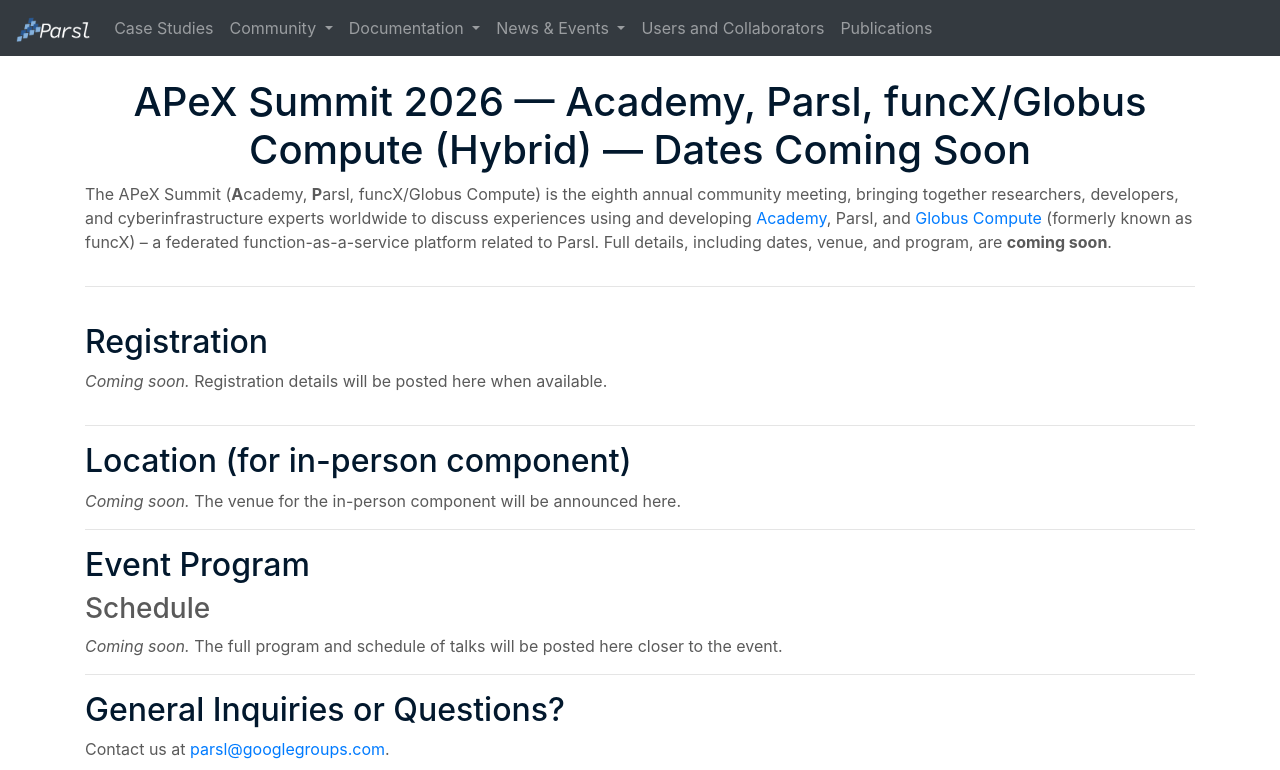
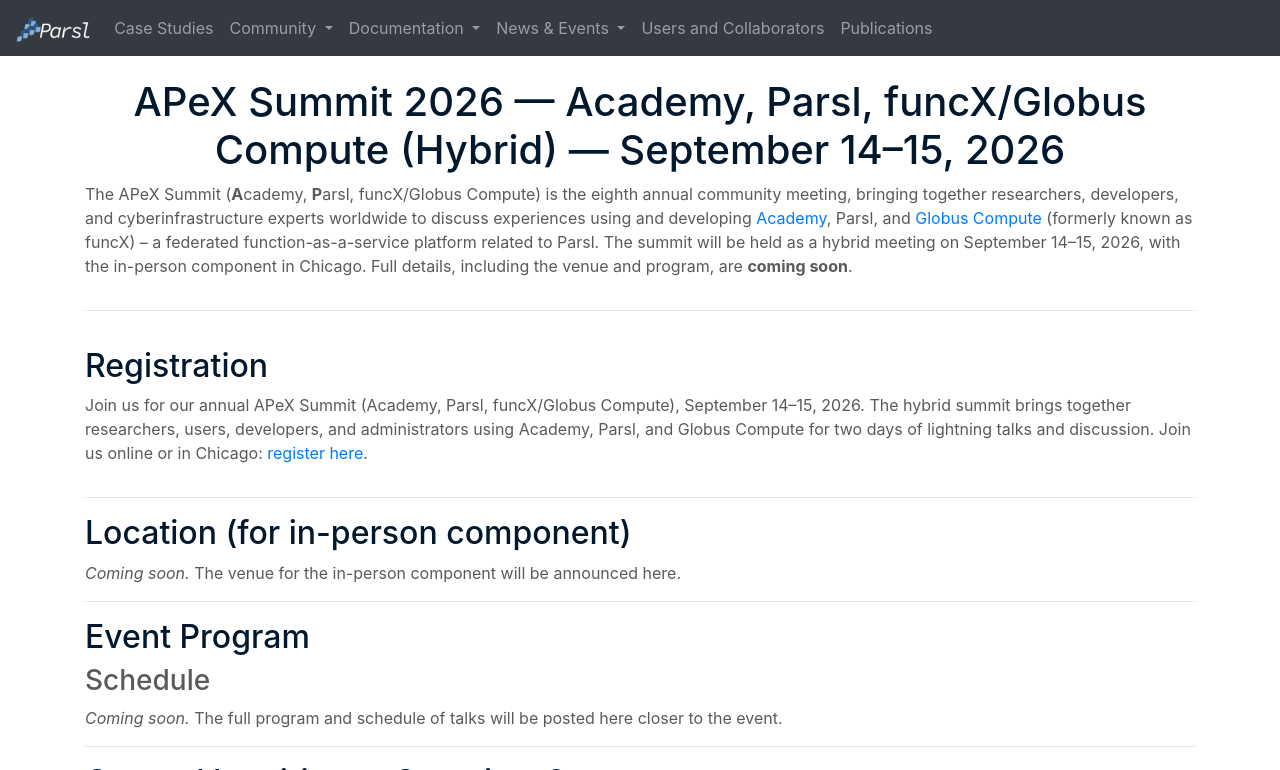
Before and after one commit to Parsl/parsl.github.io, a Jekyll site: the page built from parslfest/parslfest2026.html, in a window 1280 px wide and 900 px high, cut to the strip 0-770 px from the top of the window. Built offline with Jekyll 4.4.1, drawn with Linux system fonts in a browser that asks for light colours.

Commit message:
Adding rego blurb & additional info re dates for APeX

```diff
--- a/parslfest.html
+++ b/parslfest.html
@@ -23,8 +23,9 @@
     <div class="row" style="padding-top: 20px">
       <div class="col-lg-12">
       <h3><a href='parslfest/parslfest2026.html'>APeX Summit 2026 (Academy, Parsl, funcX/Globus Compute)</a></h3>
-      <p>The <a href='parslfest/parslfest2026.html'>eighth annual community meeting</a> will be the APeX Summit &mdash; bringing together the Academy, Parsl, and funcX/Globus Compute communities.
-        Dates, venue, and program details are coming soon.
+      <p>The <a href='parslfest/parslfest2026.html'>eighth annual community meeting</a> will be the APeX Summit &mdash; bringing together the Academy, Parsl, and funcX/Globus Compute communities
+        for two days of lightning talks and discussion. It will be held as a hybrid meeting on September 14&ndash;15, 2026, with the in-person component in Chicago.
+        Venue and program details are coming soon.
      </p>
      </div>
   </div>
--- a/parslfest/parslfest2026.html
+++ b/parslfest/parslfest2026.html
@@ -15,12 +15,13 @@
 	<!--<div style="text-align:center;padding-top: 20px"><p><img width="800" src="2026/apex-summit-2026-logo.png" /></p></div>-->
   <div class="row" style="padding-top: 20px">
     <div class="col-lg-12">
-      <h1 style="text-align:center; color: #02182D;">APeX Summit 2026 &mdash; Academy, Parsl, funcX/Globus Compute (Hybrid) &mdash; Dates Coming Soon</h1>
+      <h1 style="text-align:center; color: #02182D;">APeX Summit 2026 &mdash; Academy, Parsl, funcX/Globus Compute (Hybrid) &mdash; September 14&ndash;15, 2026</h1>
       <!-- TODO: add 2026 group photo once available, e.g. <p><img width="1200" src="2026/group.jpeg" /></p> -->
       <p>The APeX Summit (<strong>A</strong>cademy, <strong>P</strong>arsl, funcX/Globus Compute) is the eighth annual community meeting, bringing together researchers, developers, and cyberinfrastructure experts worldwide to discuss experiences using and developing
         <a href="https://academy.readthedocs.io/" target="_blank">Academy</a>, Parsl, and
         <a href="https://www.globus.org/compute" target="_blank">Globus Compute</a> (formerly known as funcX) &ndash; a federated function-as-a-service platform related to Parsl.
-        Full details, including dates, venue, and program, are <strong>coming soon</strong>.
+        The summit will be held as a hybrid meeting on September 14&ndash;15, 2026, with the in-person component in Chicago.
+        Full details, including the venue and program, are <strong>coming soon</strong>.
       </p>
     </div>
    </div>
@@ -28,7 +29,14 @@
    <div class="row" style="padding-top: 20px">
     <div class="col-lg-12">
       <h2 style="color: #02182D;">Registration</h2>
-      <p><em>Coming soon.</em> Registration details will be posted here when available.</p>
+      <!--
+        NOTE: Publish the Google Form before go-live — the responder link 404s until it is published.
+        Still open per organizer questionnaire (add here once decided): registration fee,
+        travel-support contact, registration deadline.
+      -->
+      <p>
+      Join us for our annual APeX Summit (Academy, Parsl, funcX/Globus Compute), September 14&ndash;15, 2026. The hybrid summit brings together researchers, users, developers, and administrators using Academy, Parsl, and Globus Compute for two days of lightning talks and discussion. Join us online or in Chicago: <a href="https://docs.google.com/forms/d/e/1FAIpQLSfZRXFOQVu6BF91t3izqwq4U3eYFEYUSZoNuWztVqWTKsfZ_g/viewform" target="_blank">register here</a>.
+      </p>
     </div>
    </div>
 
```
